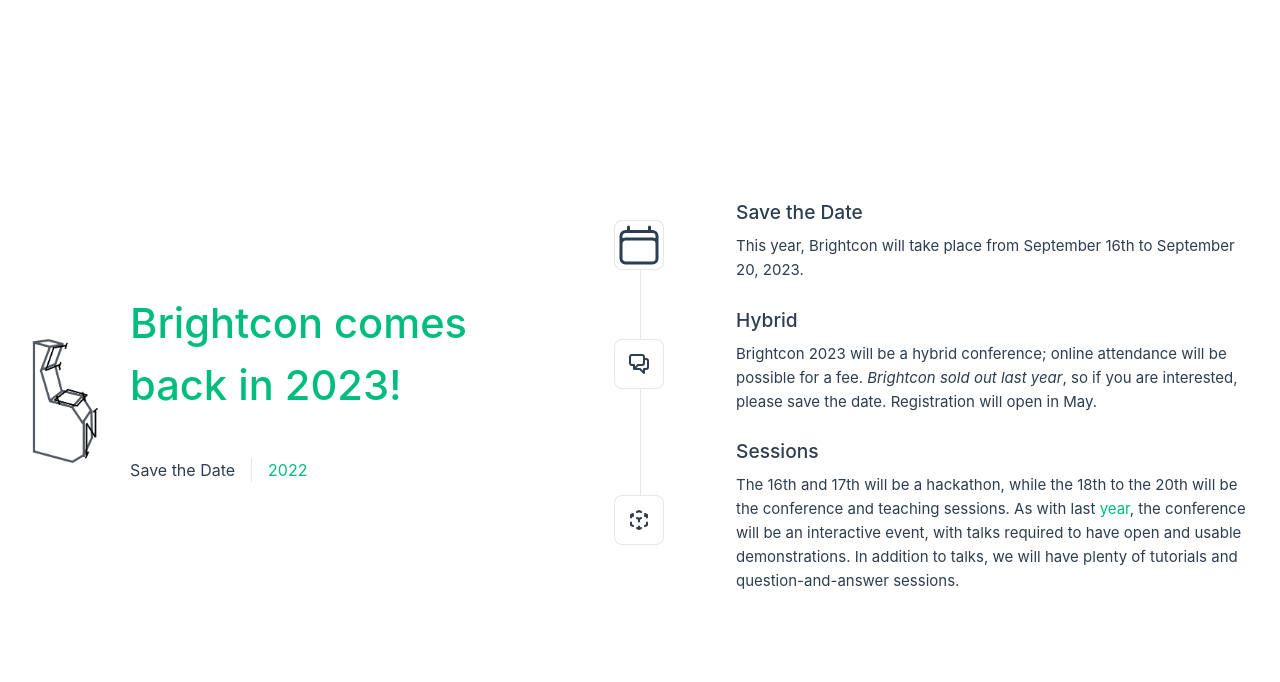
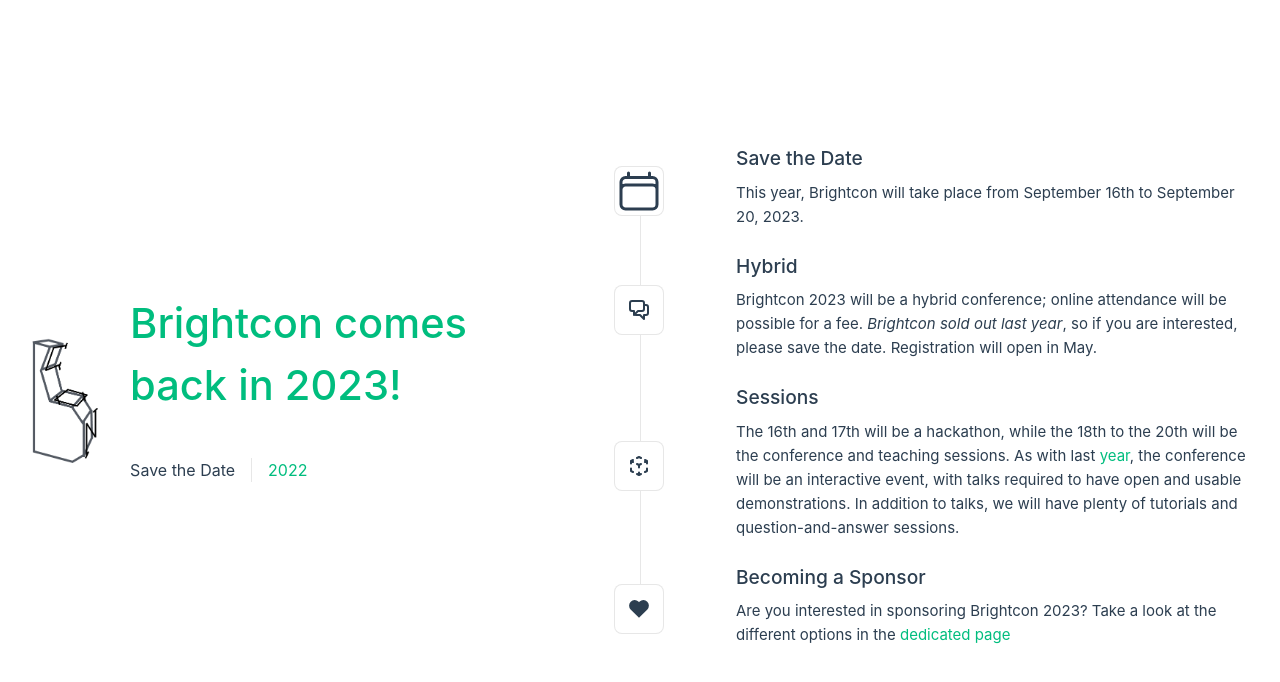
Before and after one commit to Depart-de-Sentier/brightcon-2023-website, a Vue app: page / in a window 1280 px wide. Shown: the top 682 px of the page. Built offline with nearby package versions, Linux system fonts and the light colour scheme.

Commit message:
add sponsoring draft

```diff
--- /dev/null
+++ b/src/components/Sponsoring.vue
@@ -0,0 +1,12 @@
+<template>
+	<h2> Sponsoring Brightcon 2023 </h2>
+
+	We have new sponsoring ideas for Brightcon 2023.
+	Please get in contact with the organizers to start the discussion.
+
+	<li>
+		<item>  <a href="mailto:tomas.navarrete@list.lu"> Tomás NAVARRETE GUTIÉRREZ</a>
+		</item>
+	</li>
+
+</template>
--- a/src/components/TheWelcome.vue
+++ b/src/components/TheWelcome.vue
@@ -3,6 +3,7 @@
 import CommunityIcon from './icons/IconCommunity.vue'
 import CalendarIcon from './icons/IconCalendar.vue'
 import EcosystemIcon from './icons/IconEcosystem.vue'
+import SupportIcon from './icons/IconSupport.vue'
 </script>
 
 <template>
@@ -30,5 +31,12 @@
     The 16th and 17th will be a hackathon, while the 18th to the 20th will be the conference and teaching sessions. As with last <a href=https://2022.brightcon.link/>year</a>, the conference will be an interactive event, with talks required to have open and usable demonstrations.
     In addition to talks, we will have plenty of tutorials and question-and-answer sessions.
   </WelcomeItem>
-
+  <WelcomeItem>
+    <template #icon>
+      <SupportIcon />
+    </template>
+    <template #heading>Becoming a Sponsor</template>
+    Are you interested in sponsoring Brightcon 2023? Take a look at the different options in the
+        <RouterLink to="/sponsoring">dedicated page</RouterLink>
+  </WelcomeItem>
 </template>
--- a/src/router/index.ts
+++ b/src/router/index.ts
@@ -16,7 +16,16 @@
       // this generates a separate chunk (About.[hash].js) for this route
       // which is lazy-loaded when the route is visited.
       component: () => import('../views/AboutView.vue')
+    },
+    {
+      path: '/sponsoring',
+      name: 'sponsoring',
+      // route level code-splitting
+      // this generates a separate chunk (About.[hash].js) for this route
+      // which is lazy-loaded when the route is visited.
+      component: () => import('../views/SponsoringView.vue')
     }
+
   ]
 })
 
--- /dev/null
+++ b/src/views/SponsoringView.vue
@@ -0,0 +1,9 @@
+<script setup lang="ts">
+import Sponsoring from '../components/Sponsoring.vue'
+</script>
+
+<template>
+  <main>
+    <Sponsoring />
+  </main>
+</template>
```
